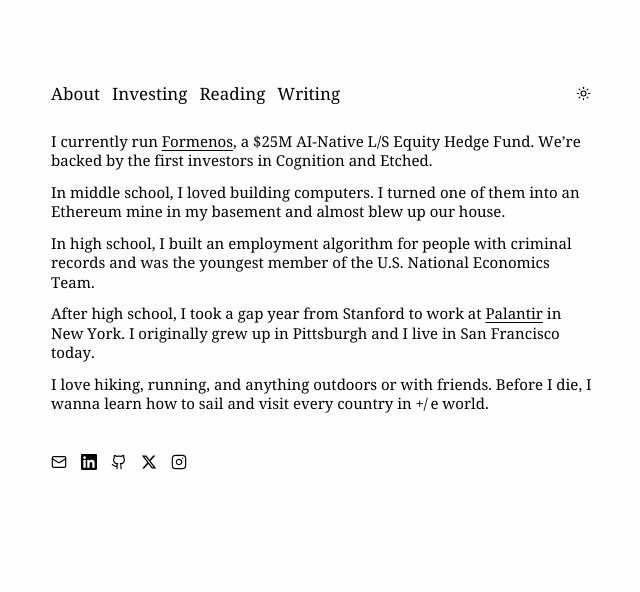
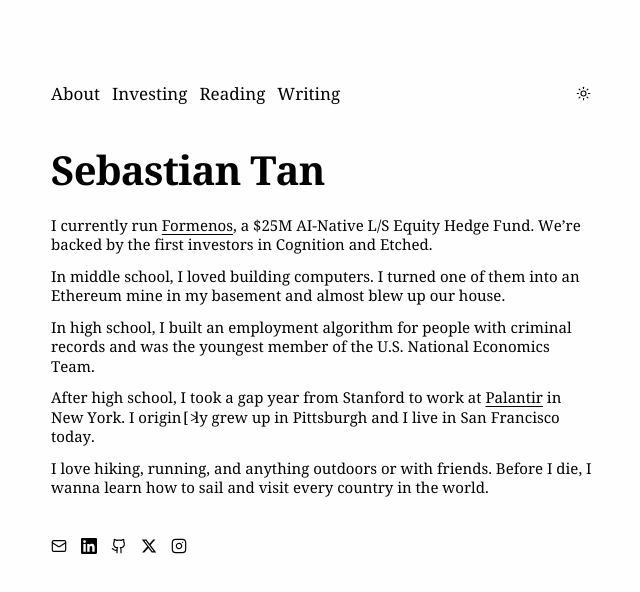
Before and after one commit to sebonomics/website, a Next.js app: page / in a window 1280 px wide. Shown: the top 592 px of the page, without its empty margins (317-957 px from the left). Built offline with nearby package versions, Linux system fonts and the light colour scheme; no server answers.

Commit message:
Restore large page titles

```diff
--- a/app/investments/page.tsx
+++ b/app/investments/page.tsx
@@ -1,6 +1,6 @@
 import type { Metadata } from "next"
 
-import { Entries, Entry } from "@/components/notion-blocks"
+import { PageTitle, Entries, Entry } from "@/components/notion-blocks"
 import { ScrambleText } from "@/components/scramble-text"
 import { PageShell } from "@/components/page-shell"
 import { investments, sourced } from "@/lib/investments"
@@ -13,6 +13,7 @@ export const metadata: Metadata = {
 export default function InvestmentsPage() {
   return (
     <PageShell>
+      <PageTitle>Investing</PageTitle>
       <div className="mt-6">
         <div>
           <h2 className="mb-3 font-serif text-[17px] font-normal leading-tight"><ScrambleText>Investor</ScrambleText></h2>
--- a/app/page.tsx
+++ b/app/page.tsx
@@ -1,12 +1,13 @@
 import { BodyShimmer } from "@/components/body-shimmer"
 import { PhotoPopup } from "@/components/photo-popup"
-import { Paragraph } from "@/components/notion-blocks"
+import { PageTitle, Paragraph } from "@/components/notion-blocks"
 import { PageShell } from "@/components/page-shell"
 import { aboutItems } from "@/lib/home"
 
 export default function Home() {
   return (
     <PageShell>
+      <PageTitle>Sebastian Tan</PageTitle>
       <div className="about-copy mt-6 space-y-[26px] sm:space-y-3">
         {aboutItems.map((item, i) => (
           <PhotoPopup key={i} image={item.image}>
--- a/app/reading/page.tsx
+++ b/app/reading/page.tsx
@@ -1,6 +1,6 @@
 import type { Metadata } from "next"
 
-import { Entries, Entry } from "@/components/notion-blocks"
+import { PageTitle, Entries, Entry } from "@/components/notion-blocks"
 import { PageShell } from "@/components/page-shell"
 import { reading } from "@/lib/reading"
 
@@ -12,6 +12,7 @@ export const metadata: Metadata = {
 export default function ReadingPage() {
   return (
     <PageShell>
+      <PageTitle>Reading</PageTitle>
       <div className="mt-6">
         <Entries>
         {reading.map((item) => (
--- a/app/writing/page.tsx
+++ b/app/writing/page.tsx
@@ -1,5 +1,5 @@
 import type { Metadata } from "next"
-import { Entries, Entry, Paragraph } from "@/components/notion-blocks"
+import { PageTitle, Entries, Entry, Paragraph } from "@/components/notion-blocks"
 import { PageShell } from "@/components/page-shell"
 import { writingPostHref, writingPosts } from "@/lib/writing"
 
@@ -11,6 +11,7 @@ export const metadata: Metadata = {
 export default function WritingPage() {
   return (
     <PageShell>
+      <PageTitle>Writing</PageTitle>
       <div className="mt-6">
         {writingPosts.length > 0 ? (
           <Entries titleWidth="min(12.18rem, 60%)">
```
